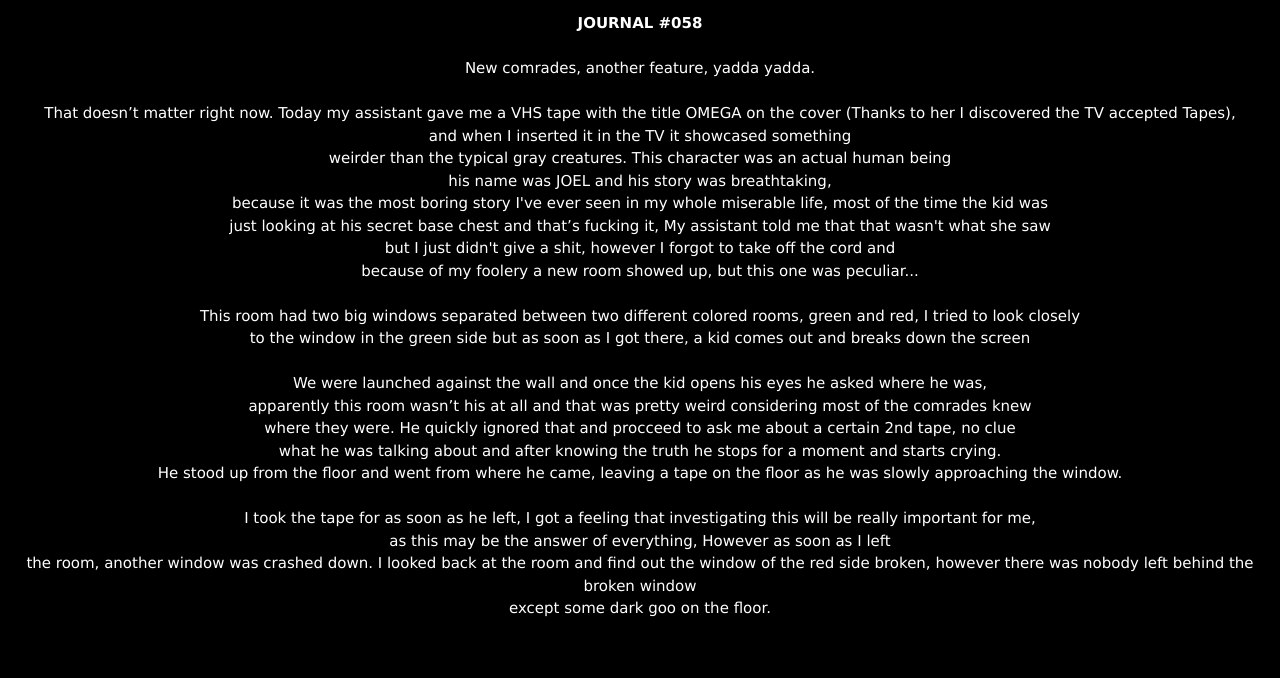
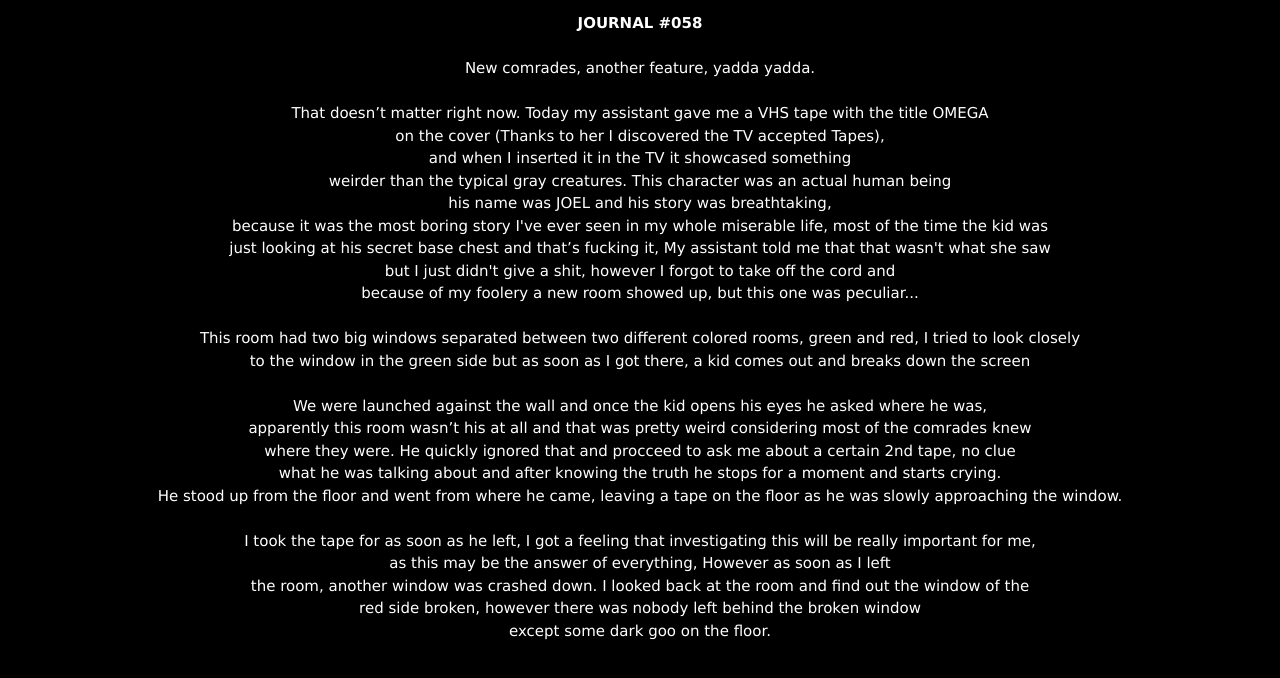
Before and after one commit to MrTsuyo/wtd-archives, a plain HTML site: page journal058.html in a window 1280 px wide. Shown: the part 468-1146 px from the top of the page. Drawn offline with nearby package versions, Linux system fonts and the light colour scheme.

Commit message:
Update journal058.html

```diff
--- a/journal058.html
+++ b/journal058.html
@@ -36,13 +36,13 @@
 
         New comrades, another feature, yadda yadda.<br><br>
 
-        That doesn’t matter right now. Today my assistant gave me a VHS tape with the title OMEGA on the cover (Thanks to her I discovered the TV accepted Tapes), <br> and when I inserted it in the TV it showcased something <br> weirder than the typical gray creatures. This character was an actual human being<br> his name was JOEL and his story was breathtaking, <br> because it was the most boring story I've ever seen in my whole miserable life, most of the time the kid was<br> just looking at his secret base chest and that’s fucking it, My assistant told me that that wasn't what she saw <br> but I just didn't give a shit, however I forgot to take off the cord and<br> because of my foolery a new room showed up, but this one was peculiar...<br><br>
+        That doesn’t matter right now. Today my assistant gave me a VHS tape with the title OMEGA<br> on the cover (Thanks to her I discovered the TV accepted Tapes), <br> and when I inserted it in the TV it showcased something <br> weirder than the typical gray creatures. This character was an actual human being<br> his name was JOEL and his story was breathtaking, <br> because it was the most boring story I've ever seen in my whole miserable life, most of the time the kid was<br> just looking at his secret base chest and that’s fucking it, My assistant told me that that wasn't what she saw <br> but I just didn't give a shit, however I forgot to take off the cord and<br> because of my foolery a new room showed up, but this one was peculiar...<br><br>
 
         This room had two big windows separated between two different colored rooms, green and red, I tried to look closely<br> to the window in the green side but as soon as I got there, a kid comes out and breaks down the screen<br><br>
 
         We were launched against the wall and once the kid opens his eyes he asked where he was,<br> apparently this room wasn’t his at all and that was pretty weird considering most of the comrades knew<br> where they were. He quickly ignored that and procceed to ask me about a certain 2nd tape, no clue<br> what he was talking about and after knowing the truth he stops for a moment and starts crying.<br> He stood up from the floor and went from where he came, leaving a tape on the floor as he was slowly approaching the window.<br><br>
 
-        I took the tape for as soon as he left, I got a feeling that investigating this will be really important for me, <br> as this may be the answer of everything, However as soon as I left<br> the room, another window was crashed down. I looked back at the room and find out the window of the red side broken, however there was nobody left behind the broken window<br> except some dark goo on the floor.<br><br>
+        I took the tape for as soon as he left, I got a feeling that investigating this will be really important for me, <br> as this may be the answer of everything, However as soon as I left<br> the room, another window was crashed down. I looked back at the room and find out the window of the <br> red side broken, however there was nobody left behind the broken window<br> except some dark goo on the floor.<br><br>
 
         <br><br>
     </p>
```
